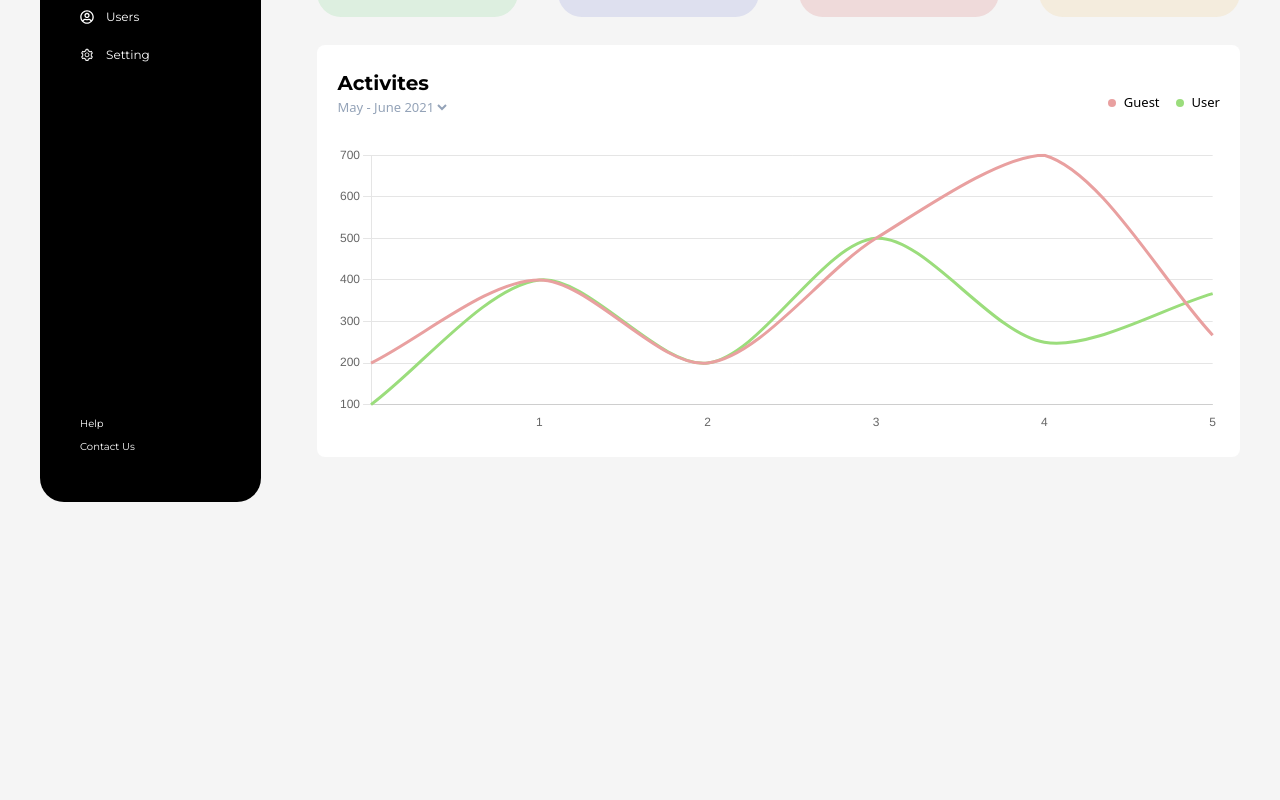
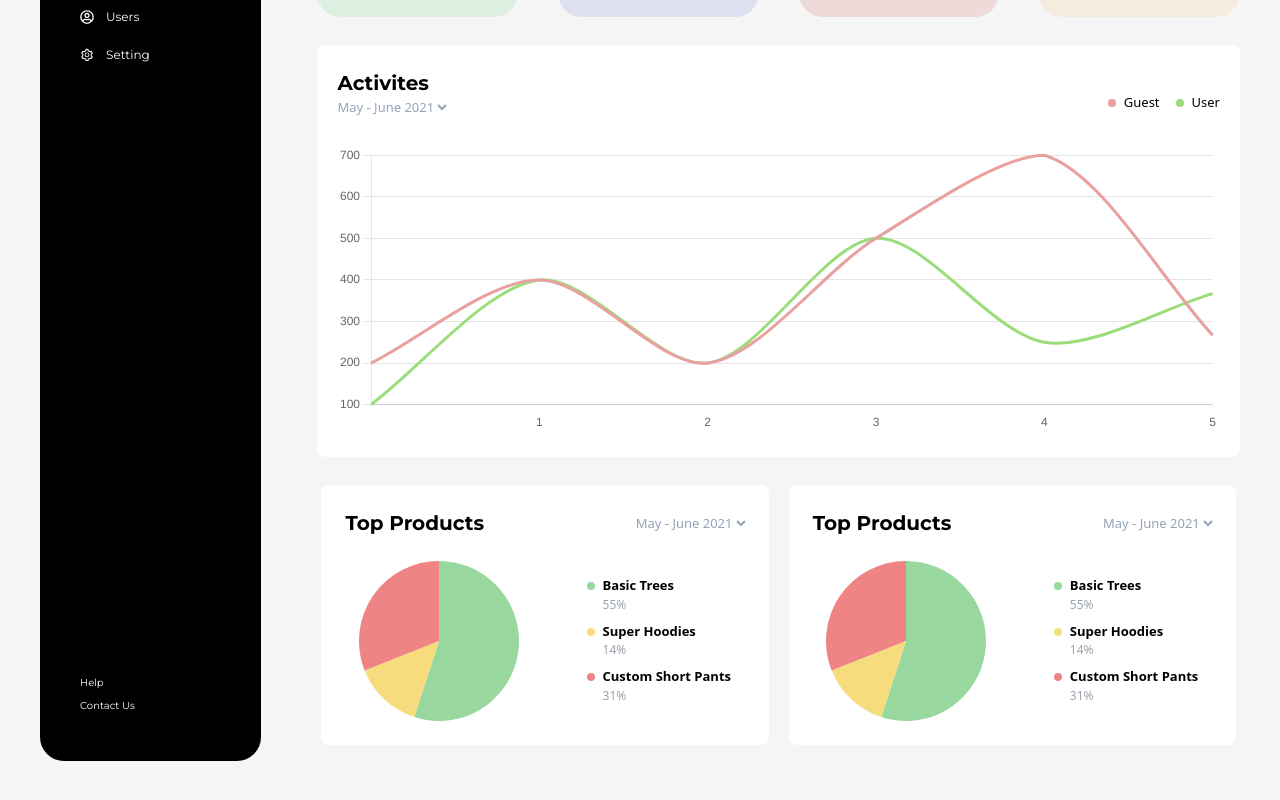
Before and after one commit to ArnabChatterjee20k/React---Dashboard, a React (Vite) app: page /dashboard in a window 1280 px wide. Shown: the part 258-1058 px from the top of the page. Before the commit the page ends 800 px from the top, so only its background shows below. Built offline with nearby package versions, Linux system fonts and the light colour scheme; the HTML template or start-up script is replaced by a standard one.

Commit message:
feat -- added product chart

```diff
--- a/src/components/Charts/CustomLegends.tsx
+++ b/src/components/Charts/CustomLegends.tsx
@@ -1,12 +1,13 @@
 import CustomLegendsProps from "../../types/CustomLegends";
-export default function CustomLegends({ color, title }: CustomLegendsProps) {
+import {twMerge} from "tailwind-merge"
+export default function CustomLegends({ color, title ,lableClassName,pointClassName}: CustomLegendsProps) {
   return (
     <div className="flex items-center gap-1 md:gap-2 text-[10px] md:text-[13px]">
       <div
-        className="w-2 h-2 rounded-full"
+        className={twMerge("w-2 h-2 rounded-full",pointClassName)}
         style={{ backgroundColor: color }}
       />
-      <span>{title}</span>
+      <span className={lableClassName}>{title}</span>
     </div>
   );
 }
--- a/src/components/MonthlyCharts/DisplayMonthChart.tsx
+++ b/src/components/Charts/DisplayMonthChart.tsx
@@ -10,7 +10,8 @@ import {
   Legend,
 } from "chart.js";
 import { Line } from "react-chartjs-2";
-import CustomLegends from "../Charts/CustomLegends";
+import CustomLegends from "./CustomLegends";
+import MonthSelect from "./MonthSelect";
 
 ChartJS.register(
   CategoryScale,
@@ -39,14 +40,7 @@ export function DisplayMonthChart({ chartData }: MonthlyChartProps) {
       <div className="flex justify-between">
         <div className="flex flex-col items-start gap-1">
           <h5 className="font-monteserat font-bold text-xl">Activites</h5>
-          <select
-            name="month"
-            id="month"
-            className="text-slate-400 text-[13px] -m-1 bg-white"
-          >
-            <option value="1">May - June 2021</option>
-            <option value="2">June - July 2021</option>
-          </select>
+          <MonthSelect/>
         </div>
         <div className="flex gap-4 self-end">
           {dataSet.map(({ label, borderColor }) => (
--- /dev/null
+++ b/src/components/Charts/MonthSelect.tsx
@@ -0,0 +1,12 @@
+export default function MonthSelect() {
+  return (
+    <select
+      name="month"
+      id="month"
+      className="text-slate-400 text-[13px] -m-1 bg-white"
+    >
+      <option value="1">May - June 2021</option>
+      <option value="2">June - July 2021</option>
+    </select>
+  );
+}
--- /dev/null
+++ b/src/components/Charts/ProductChart.tsx
@@ -0,0 +1,74 @@
+import { Chart as ChartJS, ArcElement, Tooltip, Legend } from "chart.js";
+import { Pie } from "react-chartjs-2";
+import ProductChartProps from "../../types/ProductChartProps";
+import CustomLegends from "./CustomLegends";
+import MonthSelect from "./MonthSelect";
+
+ChartJS.register(ArcElement, Tooltip, Legend);
+
+const colors = [
+  "#98D89E",
+  "#F6DC7D",
+  "#EE8484",
+  "#FF5733",
+  "#337DFF",
+  "#FFD633",
+];
+
+const ProductChart = ({ chartData }: ProductChartProps) => {
+  const dataLabels = Object.keys(chartData);
+  const dataSet = Object.values(chartData);
+
+  const data = {
+    labels: dataLabels,
+    datasets: [
+      {
+        data: dataSet,
+        backgroundColor: colors,
+      },
+    ],
+  };
+
+  return (
+    <div className="bg-white p-6 rounded-lg flex flex-col gap-6 flex-1">
+      <div className="flex justify-between items-center">
+        <h5 className="font-monteserat font-bold text-base md:text-xl">Top Products</h5>
+        <MonthSelect />
+      </div>
+      <div className="flex flex-col items-center md:flex-row md:justify-around gap-10">
+        <Pie
+          className="max-w-[10rem] max-h-[10rem]"
+          data={data}
+          options={{
+            elements: {
+              arc: {
+                borderWidth: 0,
+              },
+            },
+            plugins: {
+              legend: {
+                display: false,
+              },
+            },
+          }}
+        />
+        <div className="flex flex-col gap-2 w-full md:w-fit">
+          {dataLabels.map((label, index) => (
+            <div className="flex flex-row justify-between md:flex-col">
+              <CustomLegends
+                title={label}
+                color={colors[index]}
+                lableClassName="font-bold font-montserrat text-[13px]"
+              />
+              <span className="text-gray-400 text-[12px] pl-4">
+                {dataSet[index]}%
+              </span>
+            </div>
+          ))}
+        </div>
+      </div>
+    </div>
+  );
+};
+
+export default ProductChart;
--- a/src/components/DashBoard/VisualisationSpace.tsx
+++ b/src/components/DashBoard/VisualisationSpace.tsx
@@ -1,6 +1,8 @@
-import { DisplayMonthChart } from "../MonthlyCharts/DisplayMonthChart";
+import { DisplayMonthChart } from "../Charts/DisplayMonthChart";
 import DataCards from "./DataCards";
 import MonthlyChartProps from "../../types/MonthlyChart";
+import ProductChart from "../Charts/ProductChart";
+import ProductChartProps from "../../types/ProductChartProps";
 
 const chartsData: MonthlyChartProps = {
   chartData: {
@@ -23,11 +25,23 @@ const chartsData: MonthlyChartProps = {
   },
 };
 
+const productChartData: ProductChartProps = {
+  chartData: {
+    "Basic Trees": 55,
+    "Super Hoodies": 14,
+    "Custom Short Pants": 31,
+  },
+};
+
 export default function VisualisationSpace() {
   return (
     <div className="w-full flex flex-col gap-7">
       <DataCards />
       <DisplayMonthChart chartData={chartsData.chartData} />
+      <div className="flex flex-col md:flex-row gap-5 w-full md:px-1">
+        <ProductChart chartData={productChartData.chartData} />
+        <ProductChart chartData={productChartData.chartData} />
+      </div>
     </div>
   );
 }
--- a/src/types/CustomLegends.d.ts
+++ b/src/types/CustomLegends.d.ts
@@ -1,4 +1,6 @@
 export default interface CustomLegendsProps{
     color:string,
-    title:string
+    title:string,
+    lableClassName?:string,
+    pointClassName?:string,
 }
--- /dev/null
+++ b/src/types/ProductChartProps.d.ts
@@ -0,0 +1,5 @@
+export default interface ProductChartProps {
+  chartData:{
+    [key: string]: number;
+  }
+}
```
